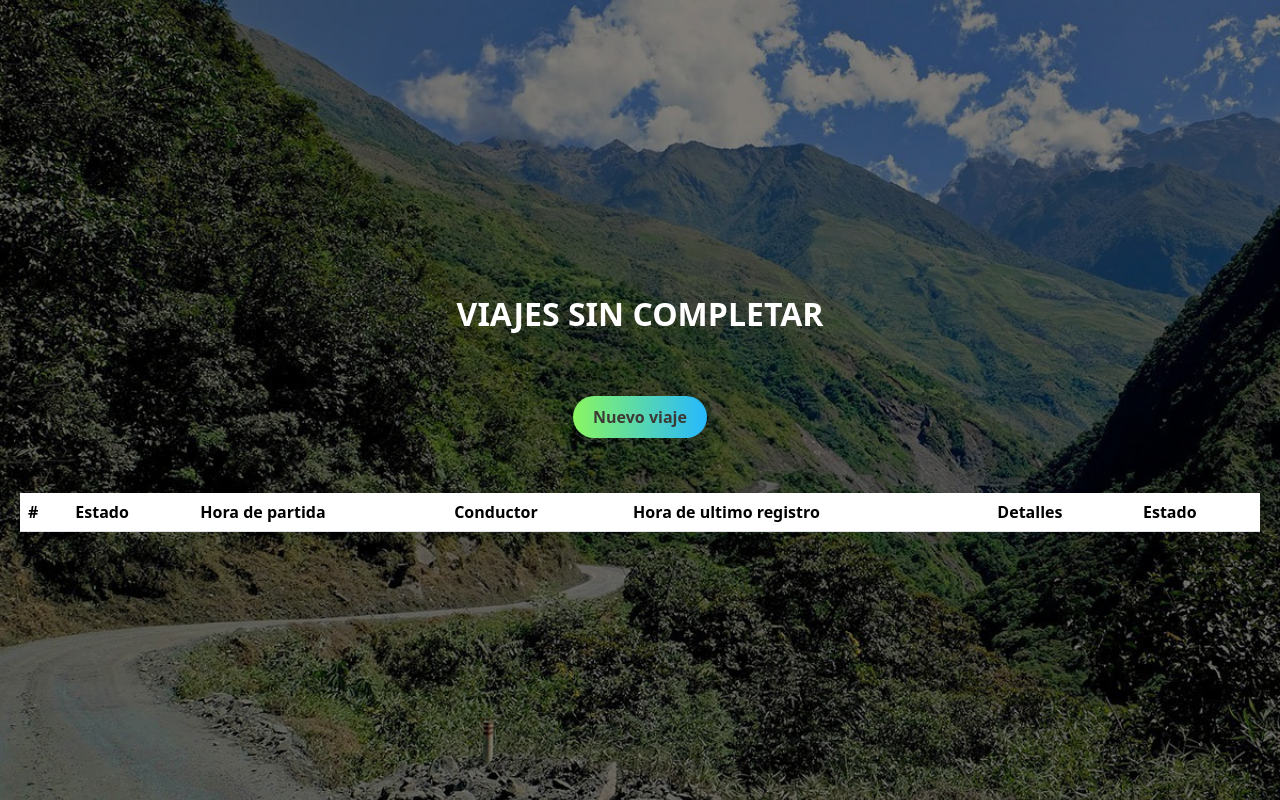
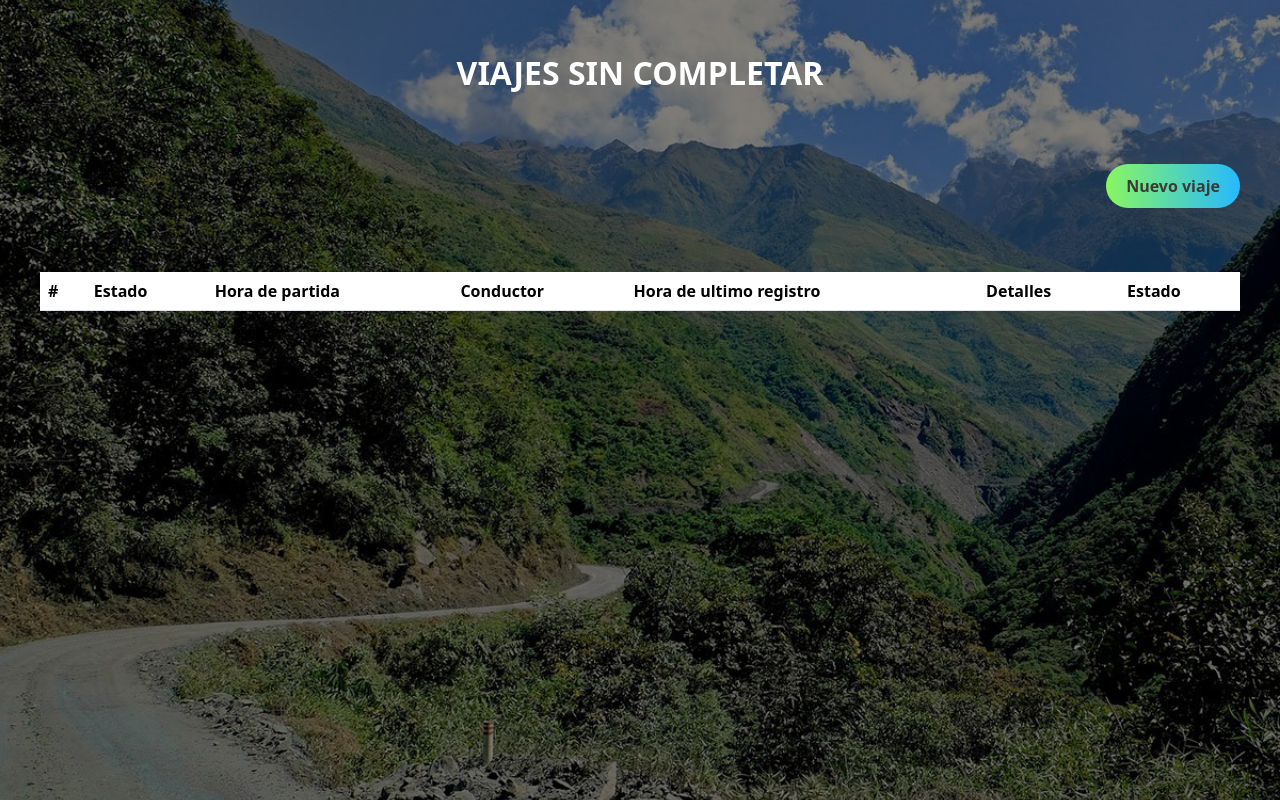
Before and after one commit to Enya-Mich/sistema-mya, a Flask app: page /viajes in a window 1280 px wide. Shown: the part 120-920 px from the top of the page. Run offline with Flask 3, Linux system fonts and the light colour scheme; the visitor is signed in with stand-in values (Sample User, id 1); data that the repository does not hold is empty; parts of the project's set-up code (start-up, migrations or seed data) failed here and were passed over; some libraries are stand-ins or nearby versions.

Commit message:
styles: added new styles for cointainer

```diff
--- a/static/css/viajes.css
+++ b/static/css/viajes.css
@@ -159,10 +159,11 @@ body {
   transition: 0s;
 }
 
-.button__nuevo__contecnt {
+.button__nuevo__content {
   display: flex;
   justify-content: flex-end;
   align-items: center;
+  width: 100%;
   gap: 10px;
 }
 
@@ -177,9 +178,8 @@ body {
   width: 100%;
   height: 100%;
   display: flex;
-  justify-content: center;
   align-items: center;
   gap: 20px;
   flex-direction: column;
-  padding: 20px;
+  padding: 10px 40px;
 }
```
